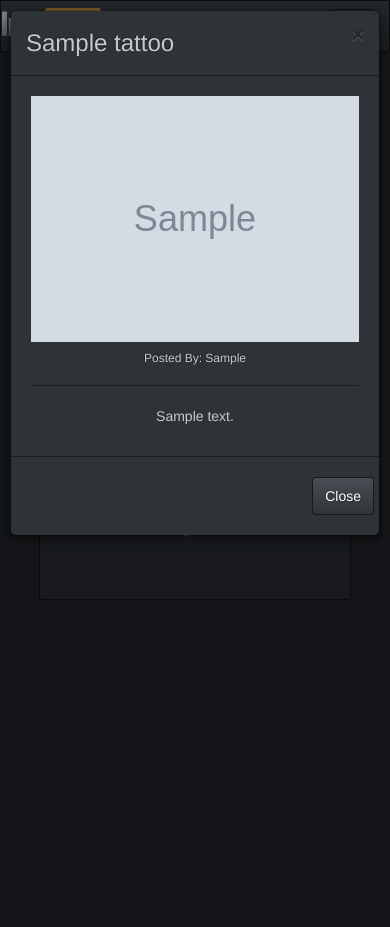
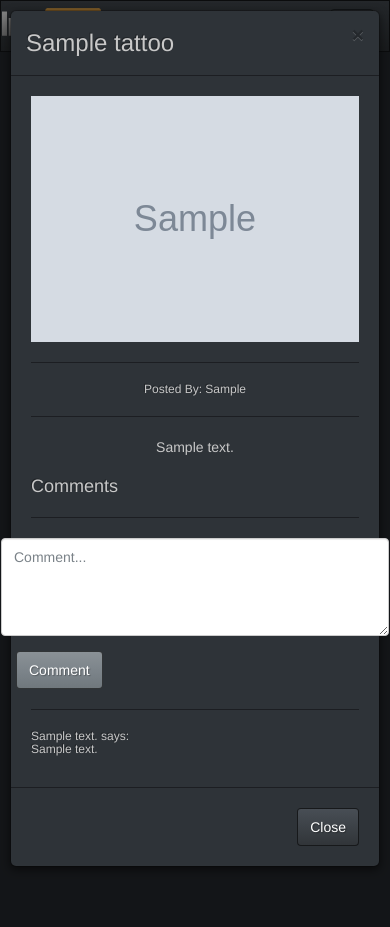
Before and after one commit to GarrettManley/tattoo, a PHP site: page / in a window 390 px wide, after a click that opens the changed part. Run offline with PHP 8.4, Linux system fonts and the light colour scheme; tables that the repository leaves empty or names only in its code hold one stand-in row (values such as "Sample post"); grey boxes marked "Sample" are stand-in pictures; some libraries are stand-ins or nearby versions.

Commit message:
Basic comments working!

```diff
--- a/css/custom.css
+++ b/css/custom.css
@@ -24,7 +24,7 @@
 	margin-top: 3px;
 }
 
-.height-restrict img {
-    width:100%;
-    height: 100px;
+.comment-box {
+	padding-left: 50px;
+	padding-right: 50px;
 }
--- a/include/imgModal.php
+++ b/include/imgModal.php
@@ -1,5 +1,4 @@
 <?php
-
 	//call database entry
 	global $db;
 
@@ -21,6 +20,10 @@
 		$title = $row['title'];
 		$description = $row['description'];
 
+		//get comments for that tattoo
+		$commStmt = $db->query('SELECT * FROM comments WHERE tattoo_id = ' . $id . '');
+		$commResults = $commStmt->fetchAll(PDO::FETCH_ASSOC);
+		$commRowCount = $commStmt->rowCount();
 
 		echo "
 			<!-- Modal -->
@@ -38,19 +41,56 @@
 								</div>
 							</div>
 							<!--Modal Body -->
-							<div class='row'>
-								<div class = 'modal-body'>
+							<div class='modal-body'>
+								<div class = 'row'>
 									<div class='col-md-10 col-md-offset-1 text-center'>
 										<img class='img-responsive' src='" . $img_path . "' alt=''>
+										<hr>
 										<h6>Posted By: " . $submitter . "</h6>
 										<hr>
 										<p>" . $description . "</p>
 									</div>
 								</div>
+								<div class='row'>
+									<div class='col-md-10 col-md-offset-1'>
+										<h4>Comments</h4>
+										<hr>
+									</div>
+									<form class='form-horizontal' role='form' method='post' action='/inkhub/include/forms/comment.php'>
+										<div class='row'>
+											<div class='col-md-8 col-md-offset-2'>
+												<div class='form-group'>
+													<textarea class='form-control' rows='4' name='comment' id='comment' placeholder='Comment...'></textarea>
+												</div>
+											</div>
+										</div>
+										<div class='row'>
+											<div class='col-md-1 col-md-offset-1'>
+												<input type ='hidden' name='tattoo_id' value='" . $id . "'>
+												<input id='addComment' name='addComment' type='submit' value='Comment' class='btn btn-primary'>
+											</div>
+										</div>
+									</form>
+								</div>";
+
+							foreach($commResults as $row) {
+								echo "
+									<div class='row'>
+										<div class='col-md-10 col-md-offset-1'>
+											<hr>
+											<h6>" . $row['commenter'] . " says:
+											<p>" . $row['text'] . "</p>
+										</div>
+									</div>
+								";
+							}
+		echo "
 							</div>
 							<div class='modal-footer'>
 								<div class='row'>
-									<button type='button' class='btn btn-default' data-dismiss='modal'>Close</button>
+									<div class='col-md-1 col-md-offset-9'>
+										<button type='button' class='btn btn-default' data-dismiss='modal'>Close</button>
+									</div>
 								</div>
 							</div>
 						</div>
@@ -58,5 +98,6 @@
 				</div>
 			</div>
 		";
+
 	}
 ?>
```
Also changed, not shown: include/forms/comment.php (added, +50 -0 lines).
